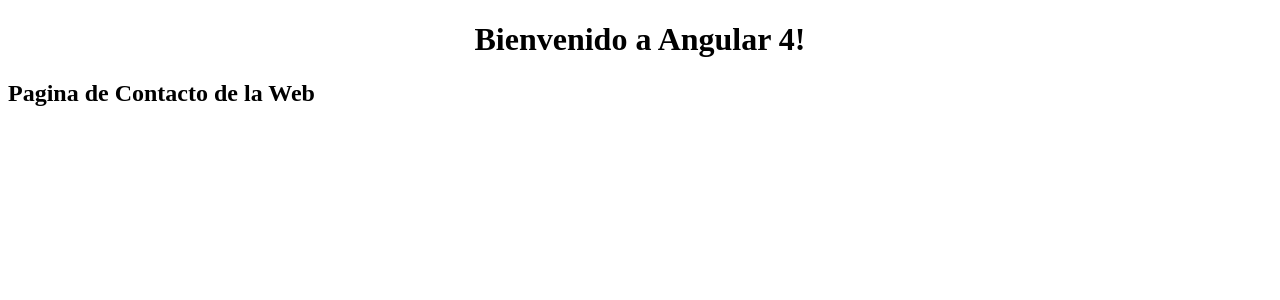
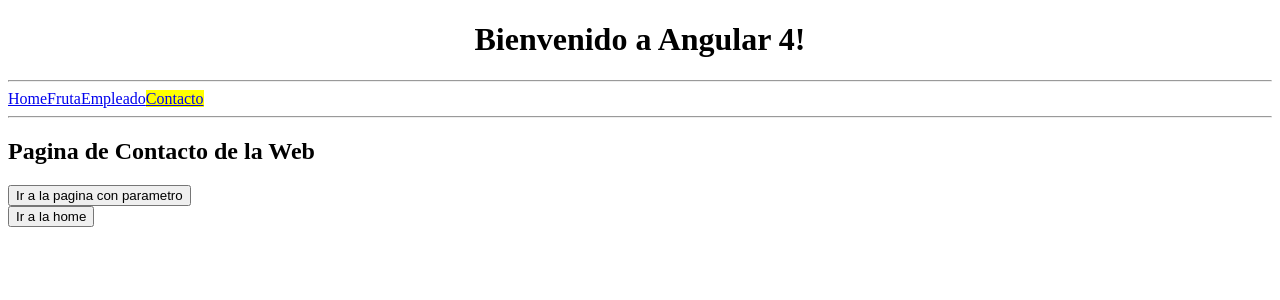
Before and after one commit to pidmad92/appAngular, an Angular app: page /contacto in a window 1280 px wide. Shown: the top 300 px of the page. Built offline with nearby package versions, Linux system fonts and the light colour scheme.

Commit message:
Se creo una barra de navegacion con routing

```diff
--- a/src/app/app.component.html
+++ b/src/app/app.component.html
@@ -6,5 +6,14 @@
 </div>
 <!-- <fruta></fruta> -->
 <!-- <empleado-tag></empleado-tag> -->
+<hr>
+<!--activado llama a la plantilla css-->
+<nav>
+  <a [routerLink]="['/home']" [routerLinkActive]="['activado']">Home</a>
+  <a [routerLink]="['/fruta']" [routerLinkActive]="['activado']">Fruta</a>
+  <a [routerLink]="['/empleado']" [routerLinkActive]="['activado']">Empleado</a>
+  <a [routerLink]="['/contacto']" [routerLinkActive]="['activado']">Contacto</a>
+</nav>
+<hr>
 
 <router-outlet></router-outlet>
--- a/src/app/app.routing.ts
+++ b/src/app/app.routing.ts
@@ -13,6 +13,8 @@
     { path: 'empleado', component: EmpleadoComponent},
     { path: 'fruta', component: FrutaComponent},
     { path: 'contacto', component: ContactoComponent },
+    //Routing con parametros asi acepta parametros
+    { path: 'contacto/:page', component: ContactoComponent },
     { path: '**', component: HomeComponent},
 ];
 
--- a/src/app/contacto/contacto.component.html
+++ b/src/app/contacto/contacto.component.html
@@ -1 +1,10 @@
 <h2>{{titulo}}</h2>
+<div *ngIf="parametro">
+<h4>Parametro de la url : {{parametro}}</h4>
+</div>
+
+<div *ngIf="!parametro">
+    <button (click)="redirigir()">Ir a la pagina con parametro</button>
+</div>
+
+<button (click)="redirigir2()">Ir a la home</button>
--- a/src/app/contacto/contacto.component.ts
+++ b/src/app/contacto/contacto.component.ts
@@ -1,4 +1,5 @@
 import { Component } from '@angular/core';
+import { Router, ActivatedRoute, Params} from '@angular/router';
 
 @Component({
     selector: 'contacto',
@@ -6,5 +7,27 @@
 })
 
 export class ContactoComponent {
-    public titulo = "Pagina de Contacto de la Web"
+    public titulo = "Pagina de Contacto de la Web";
+    public parametro;
+
+    constructor(
+        private _route: ActivatedRoute,
+        private _router: Router
+    ){
+    }
+
+    ngOnInit() {
+        this._route.params.forEach((params: Params) => {
+            this.parametro = params['page'];
+            console.log(params);
+        })
+    }
+
+    redirigir(){
+        this._router.navigate(['/contacto','victorroblesweb.es']);
+    }
+
+    redirigir2() {
+        this._router.navigate(['/home']);
+    }
 }
--- a/src/app/empleado/empleado.component.ts
+++ b/src/app/empleado/empleado.component.ts
@@ -14,8 +14,8 @@
 	public empleado:Empleado;
 	public trabajadores:Array<Empleado>;
 	public trabajadorExterno:boolean;
-	public color:String;
-	public colorSeleccionado: String;
+	public color:string;
+	public colorSeleccionado: string;
 
 	constructor(){
 		this.empleado = new Empleado('Pierre David Maldonado Diaz', 25, 'Ingeniero Mecatrónico', true);
--- a/src/assets/styles.css
+++ b/src/assets/styles.css
@@ -4,3 +4,6 @@
 .fondoVerde{
     background: lightgreen !important;
 }
+.activado{
+    background: yellow;
+}
```
